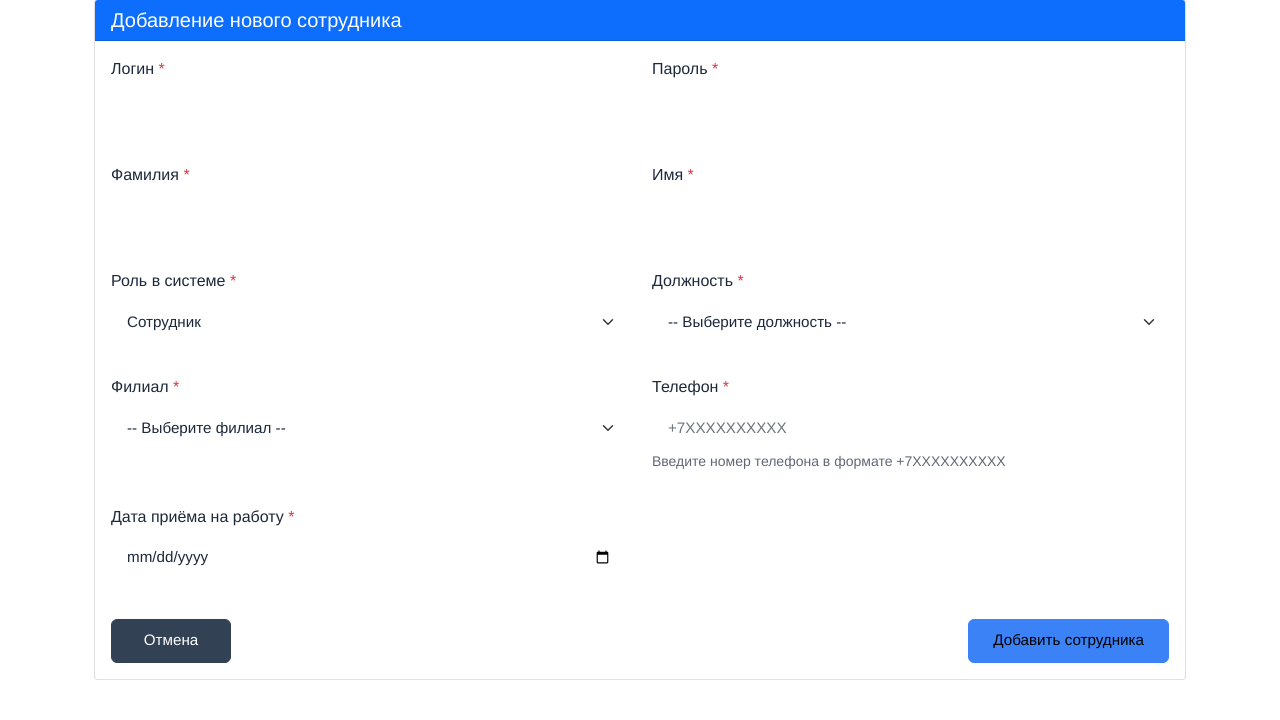
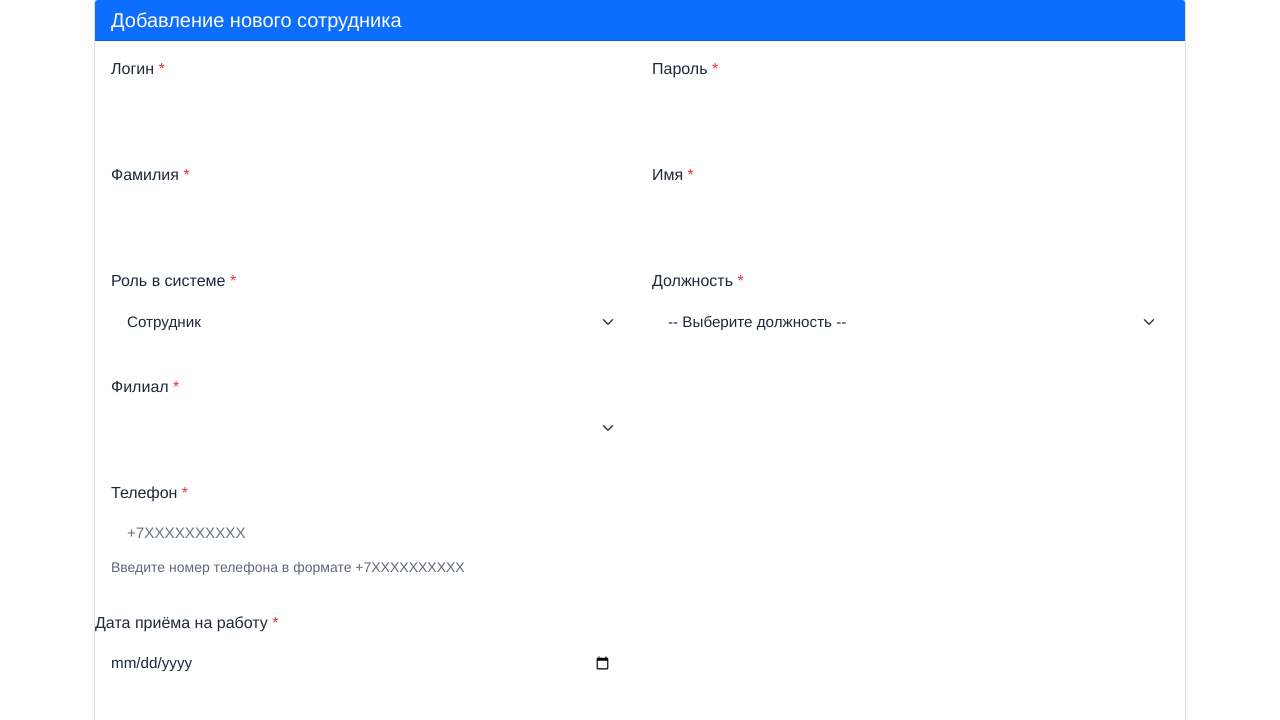
Before and after one commit to LlnZa/hair-salon, a Python web app: template templates/admin/add_employee.html in a window 1280 px wide. Shown: the part 151-871 px from the top of the page. Run offline with Jinja, Linux system fonts and the light colour scheme; the template is opened without the code that fills it: most values are stand-ins (such as "Sample title", 1, 10 or a date in 2020); form fields are guessed from the names that the template uses; some libraries are stand-ins or nearby versions.

Commit message:
Update add_employee.html

```diff
--- a/templates/admin/add_employee.html
+++ b/templates/admin/add_employee.html
@@ -74,12 +74,8 @@
                     <div class="col-md-6">
                         <div class="mb-3">
                             <label for="branch_id" class="form-label">Филиал <span class="text-danger">*</span></label>
-                            <select class="form-select" id="branch_id" name="branch_id" required>
-                                <option value="">-- Выберите филиал --</option>
-                                {% for branch in branches %}
-                                <option value="{{ branch.филиал_id }}">{{ branch.название }} - {{ branch.адрес }}</option>
-                                {% endfor %}
-                            </select>
+                             {{ form.branch_id(class="form-select") }}
+                        </div>
                         </div>
                     </div>
                     <div class="col-md-6">
```
